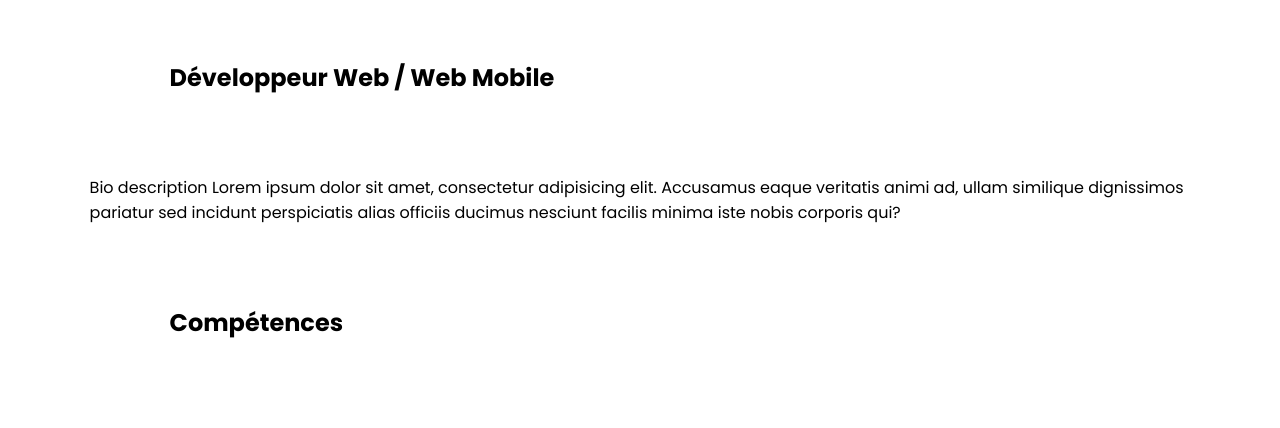
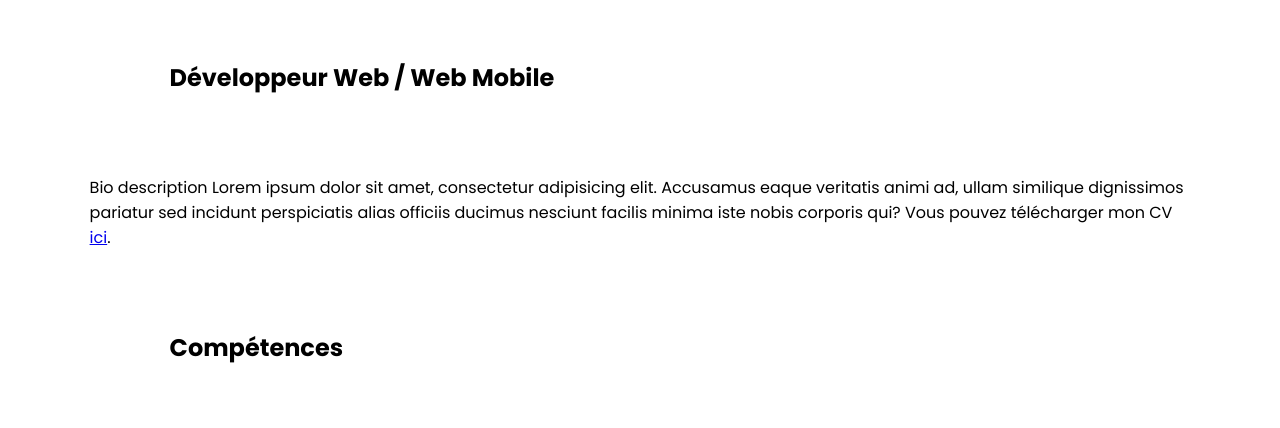
Before and after one commit to Neerz99/portfolio-final, a plain HTML site: page index.html in a window 1280 px wide. Shown: the part 208-636 px from the top of the page. Drawn offline with Linux system fonts and the light colour scheme.

Commit message:
added CV

```diff
--- a/index.html
+++ b/index.html
@@ -39,7 +39,8 @@
             <h2>Développeur Web / Web Mobile</h2>
             <p>Bio description Lorem ipsum dolor sit amet, consectetur adipisicing elit. Accusamus eaque veritatis
                 animi ad, ullam similique dignissimos pariatur sed incidunt perspiciatis alias officiis ducimus
-                nesciunt facilis minima iste nobis corporis qui?</p>
+                nesciunt facilis minima iste nobis corporis qui? Vous pouvez télécharger mon CV <a href="#"
+                    download="CV-ENZO-ILO">ici</a>.</p>
         </div>
         <div id="skills">
             <h2>Compétences</h2>
```
